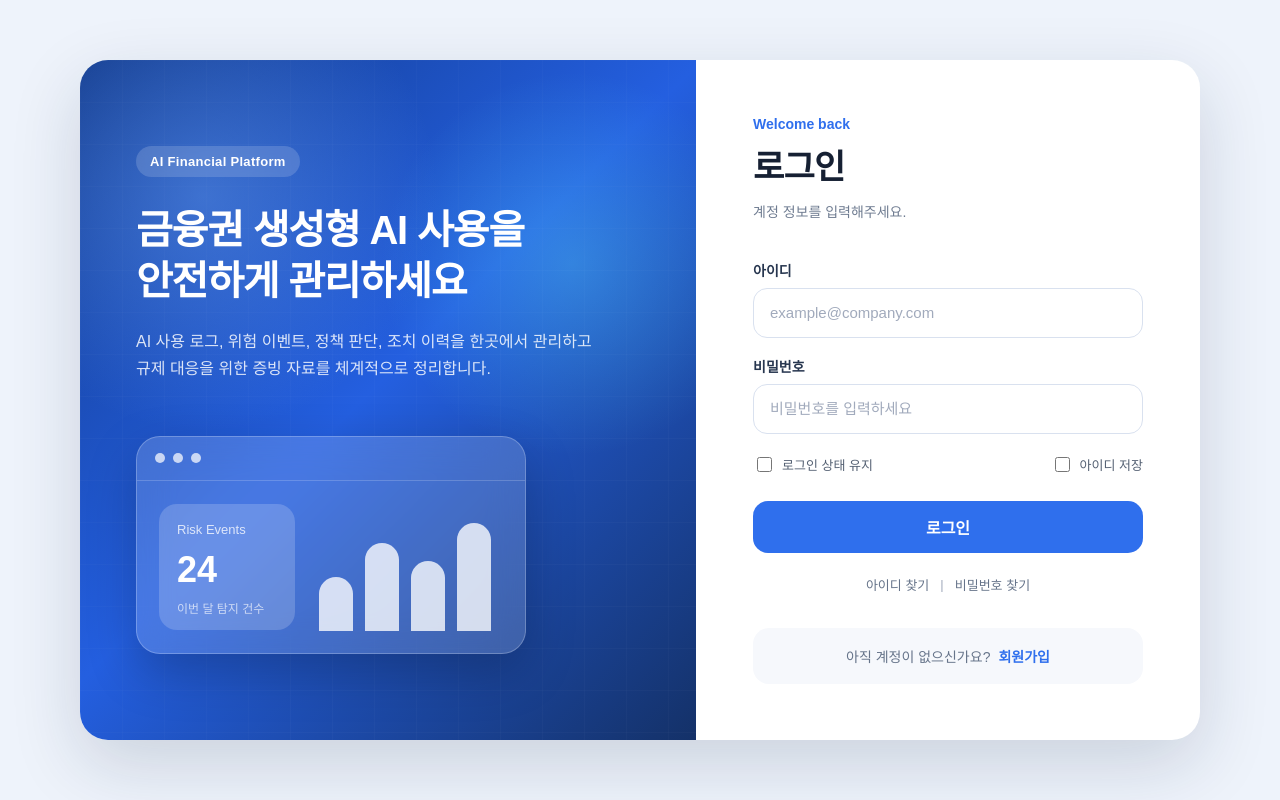
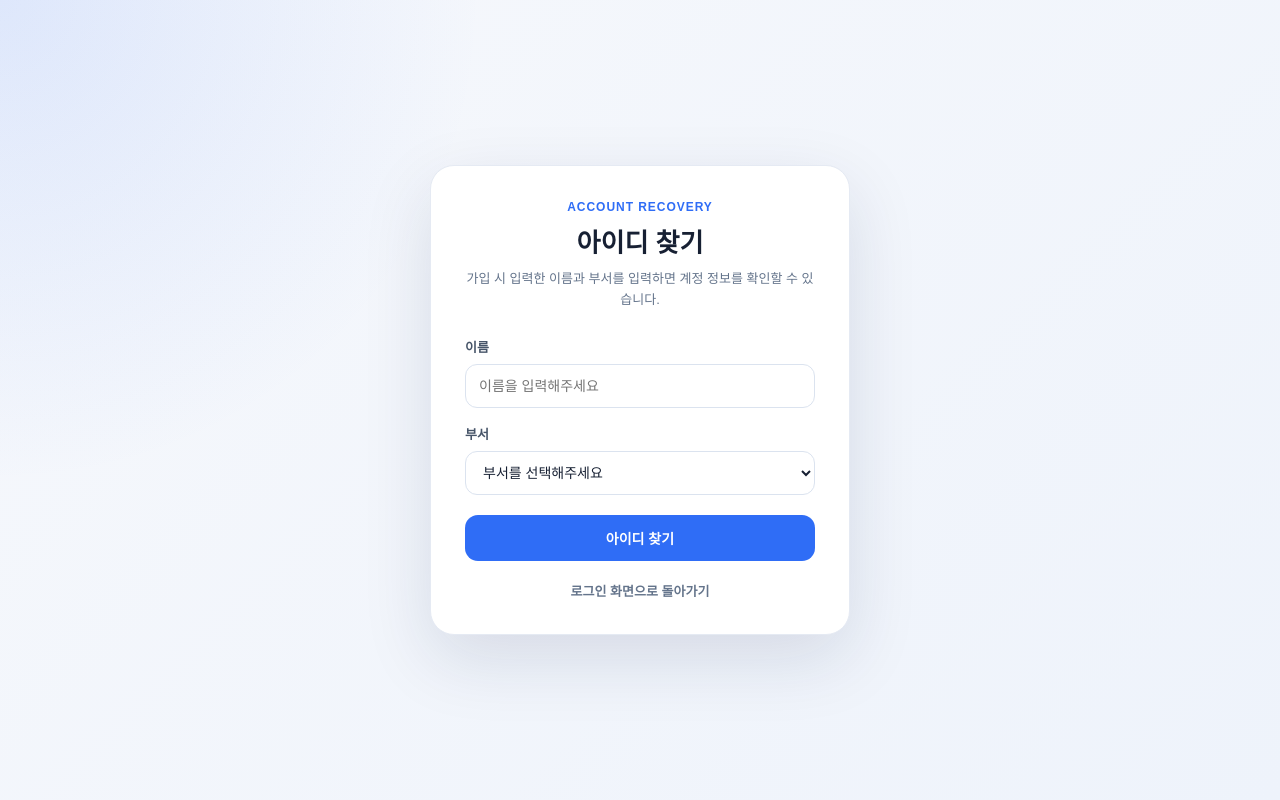
Before and after one commit to klllj7/financial-platform, a React (Vite) app in the folder frontend/: page /find-id in a window 1280 px wide. Before the commit this address led to /login. Built offline with nearby package versions, Linux system fonts and the light colour scheme.

Commit message:
feat: add find ID page

```diff
--- a/frontend/src/App.jsx
+++ b/frontend/src/App.jsx
@@ -9,6 +9,7 @@ import {
 // 로그인과 회원가입 페이지
 import LoginPage from "./pages/auth/LoginPage";
 import SignupPage from "./pages/auth/SignupPage";
+import FindIdPage from "./pages/auth/FindIdPage";
 
 // 임직원용 공통 레이아웃
 import AppLayout from "./components/layout/AppLayout";
@@ -55,6 +56,11 @@ function App() {
         <Route
           path="/signup"
           element={<SignupPage />}
+        />
+
+        <Route
+          path="/find-id"
+          element={<FindIdPage />}
         />
 
         {/* ==================================================
--- /dev/null
+++ b/frontend/src/pages/auth/FindIdPage.css
@@ -0,0 +1,162 @@
+.find-id-page {
+  display: flex;
+  align-items: center;
+  justify-content: center;
+
+  min-height: 100vh;
+  padding: 24px;
+
+  background:
+    radial-gradient(circle at top left, rgba(47, 109, 246, 0.12), transparent 32%),
+    linear-gradient(135deg, #f6f8fc 0%, #eef3fb 100%);
+}
+
+.find-id-card {
+  width: 420px;
+  max-width: 100%;
+  padding: 34px;
+
+  background: #ffffff;
+
+  border: 1px solid #e5eaf3;
+  border-radius: 24px;
+
+  box-shadow: 0 24px 70px rgba(20, 35, 70, 0.12);
+}
+
+.find-id-header {
+  margin-bottom: 26px;
+  text-align: center;
+}
+
+.find-id-header p {
+  margin: 0 0 8px;
+
+  color: #2f6df6;
+  font-size: 12px;
+  font-weight: 800;
+  letter-spacing: 0.08em;
+  text-transform: uppercase;
+}
+
+.find-id-header h1 {
+  margin: 0;
+
+  color: #172033;
+  font-size: 26px;
+  font-weight: 850;
+}
+
+.find-id-header span {
+  display: block;
+
+  margin-top: 10px;
+
+  color: #64748b;
+  font-size: 13px;
+  line-height: 1.6;
+}
+
+.find-id-form {
+  display: flex;
+  flex-direction: column;
+  gap: 16px;
+}
+
+.find-id-form-group {
+  display: flex;
+  flex-direction: column;
+  gap: 8px;
+}
+
+.find-id-form-group label {
+  color: #475569;
+  font-size: 13px;
+  font-weight: 800;
+}
+
+.find-id-form-group input,
+.find-id-form-group select {
+  height: 44px;
+  padding: 0 13px;
+
+  color: #172033;
+  background: #ffffff;
+
+  border: 1px solid #dbe3ef;
+  border-radius: 12px;
+
+  font-family: inherit;
+  font-size: 14px;
+
+  outline: none;
+}
+
+.find-id-form-group input:focus,
+.find-id-form-group select:focus {
+  border-color: #2f6df6;
+  box-shadow: 0 0 0 3px rgba(47, 109, 246, 0.12);
+}
+
+.find-id-result-message {
+  padding: 12px 14px;
+
+  color: #1d4ed8;
+  background: #eff6ff;
+
+  border: 1px solid #bfdbfe;
+  border-radius: 12px;
+
+  font-size: 13px;
+  line-height: 1.5;
+}
+
+.find-id-submit-button {
+  height: 46px;
+  margin-top: 4px;
+
+  color: #ffffff;
+  background: #2f6df6;
+
+  border: none;
+  border-radius: 13px;
+
+  font-family: inherit;
+  font-size: 14px;
+  font-weight: 850;
+
+  cursor: pointer;
+
+  transition:
+    transform 0.15s,
+    box-shadow 0.15s;
+}
+
+.find-id-submit-button:hover {
+  transform: translateY(-1px);
+  box-shadow: 0 12px 24px rgba(47, 109, 246, 0.24);
+}
+
+.find-id-footer {
+  margin-top: 20px;
+  text-align: center;
+}
+
+.find-id-footer button {
+  padding: 0;
+
+  color: #64748b;
+  background: transparent;
+
+  border: none;
+
+  font-family: inherit;
+  font-size: 13px;
+  font-weight: 700;
+
+  cursor: pointer;
+}
+
+.find-id-footer button:hover {
+  color: #2f6df6;
+}
--- /dev/null
+++ b/frontend/src/pages/auth/FindIdPage.jsx
@@ -0,0 +1,110 @@
+import { useState } from "react";
+import { useNavigate } from "react-router-dom";
+import "./FindIdPage.css";
+
+function FindIdPage() {
+  const navigate = useNavigate();
+
+  // 아이디 찾기 입력값 상태
+  const [findIdForm, setFindIdForm] = useState({
+    name: "",
+    department: "",
+  });
+
+  // 화면에 보여줄 안내 메시지
+  const [resultMessage, setResultMessage] = useState("");
+
+  // input, select 값 변경 처리
+  const handleInputChange = (e) => {
+    const { name, value } = e.target;
+
+    setFindIdForm((prev) => ({
+      ...prev,
+      [name]: value,
+    }));
+  };
+
+  // 아이디 찾기 버튼 클릭
+  const handleFindIdSubmit = (e) => {
+    e.preventDefault();
+
+    if (!findIdForm.name || !findIdForm.department) {
+      setResultMessage("이름과 부서를 모두 입력해주세요.");
+      return;
+    }
+
+    /*
+      지금은 화면 구현 단계라 실제 DB 조회는 하지 않는다.
+      나중에 POST /api/auth/find-email API를 붙이면
+      여기에서 백엔드로 name, department를 보내고 결과를 받아오면 된다.
+    */
+    setResultMessage(
+      "입력하신 정보와 일치하는 계정이 있는 경우, 가입된 이메일 정보가 표시됩니다."
+    );
+  };
+
+  return (
+    <main className="find-id-page">
+      <section className="find-id-card">
+        <div className="find-id-header">
+          <p>Account Recovery</p>
+          <h1>아이디 찾기</h1>
+          <span>
+            가입 시 입력한 이름과 부서를 입력하면 계정 정보를 확인할 수 있습니다.
+          </span>
+        </div>
+
+        <form className="find-id-form" onSubmit={handleFindIdSubmit}>
+          <div className="find-id-form-group">
+            <label htmlFor="name">이름</label>
+            <input
+              id="name"
+              name="name"
+              value={findIdForm.name}
+              onChange={handleInputChange}
+              placeholder="이름을 입력해주세요"
+            />
+          </div>
+
+          <div className="find-id-form-group">
+            <label htmlFor="department">부서</label>
+            <select
+              id="department"
+              name="department"
+              value={findIdForm.department}
+              onChange={handleInputChange}
+            >
+              <option value="">부서를 선택해주세요</option>
+              <option value="LOAN_REVIEW">여신심사팀</option>
+              <option value="MARKETING">마케팅팀</option>
+              <option value="IT_SECURITY">IT보안팀</option>
+              <option value="COMPLIANCE">준법감시팀</option>
+              <option value="CUSTOMER_SERVICE">고객지원팀</option>
+            </select>
+          </div>
+
+          {resultMessage && (
+            <div className="find-id-result-message">
+              {resultMessage}
+            </div>
+          )}
+
+          <button type="submit" className="find-id-submit-button">
+            아이디 찾기
+          </button>
+        </form>
+
+        <div className="find-id-footer">
+          <button
+            type="button"
+            onClick={() => navigate("/login")}
+          >
+            로그인 화면으로 돌아가기
+          </button>
+        </div>
+      </section>
+    </main>
+  );
+}
+
+export default FindIdPage;
--- a/frontend/src/pages/auth/LoginPage.jsx
+++ b/frontend/src/pages/auth/LoginPage.jsx
@@ -102,7 +102,7 @@ function LoginPage() {
 
   // 아이디 찾기 버튼 클릭 시 실행
   const handleFindIdClick = () => {
-    alert("아이디 찾기 기능은 추후 구현 예정입니다.");
+    navigate("/find-id");
   };
 
   // 비밀번호 찾기 버튼 클릭 시 실행
```
